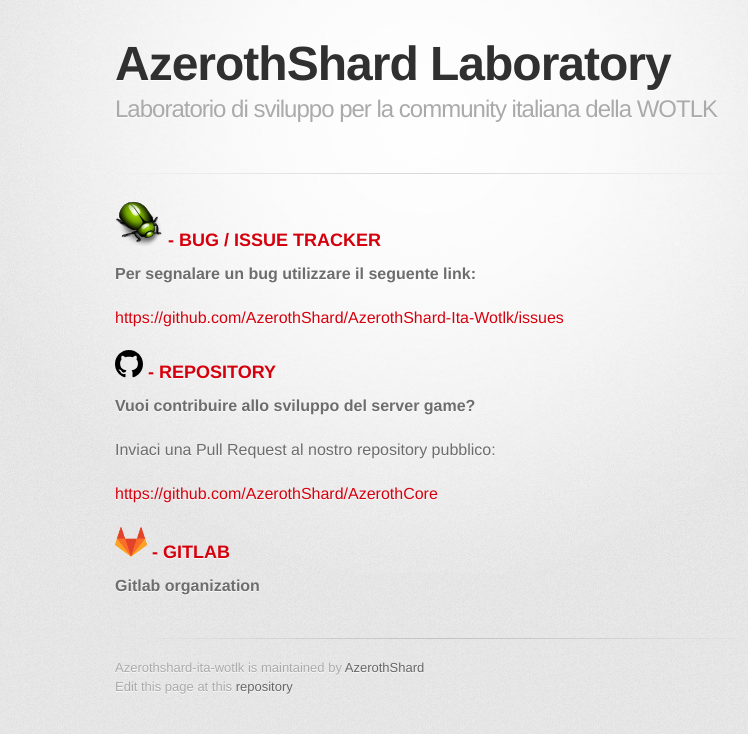
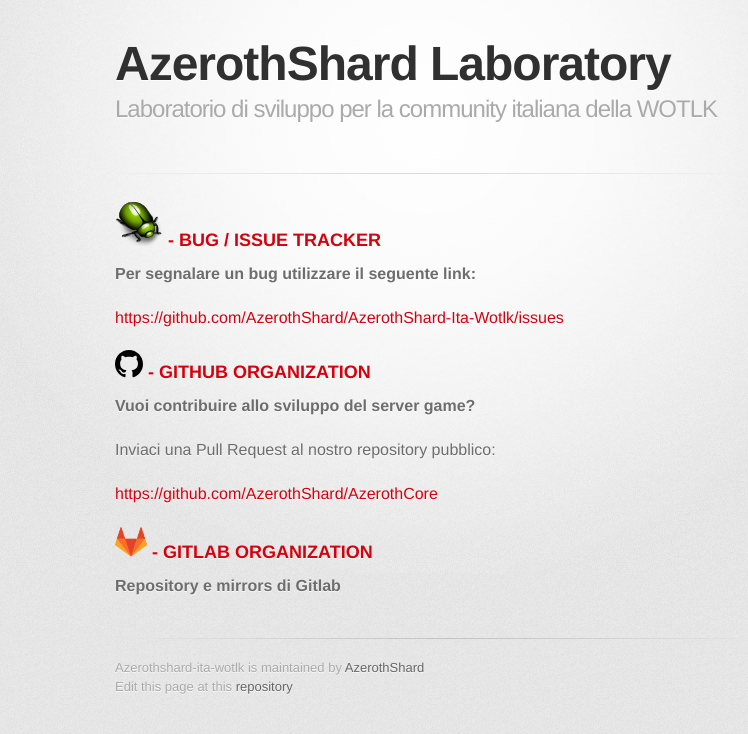
Before and after one commit to AzerothShard/AzerothShard-Ita-Wotlk, a plain HTML site: page index.html in a window 1280 px wide. Shown: the whole page, without its empty margins (215-963 px from the left). Drawn offline with Linux system fonts and the light colour scheme; a web font is replaced by a local one.

Commit message:
Update index.html

```diff
--- a/index.html
+++ b/index.html
@@ -39,7 +39,7 @@
           <h3>
           <a id="repository" class="anchor" href="https://github.com/AzerothShard/AzerothCore" aria-hidden="true"><span aria-hidden="true" class="octicon octicon-link"></span>
           <svg aria-hidden="true" class="octicon octicon-mark-github" height="28" version="1.1" viewBox="0 0 16 16" width="28"><path d="M8 0C3.58 0 0 3.58 0 8c0 3.54 2.29 6.53 5.47 7.59 0.4 0.07 0.55-0.17 0.55-0.38 0-0.19-0.01-0.82-0.01-1.49-2.01 0.37-2.53-0.49-2.69-0.94-0.09-0.23-0.48-0.94-0.82-1.13-0.28-0.15-0.68-0.52-0.01-0.53 0.63-0.01 1.08 0.58 1.23 0.82 0.72 1.21 1.87 0.87 2.33 0.66 0.07-0.52 0.28-0.87 0.51-1.07-1.78-0.2-3.64-0.89-3.64-3.95 0-0.87 0.31-1.59 0.82-2.15-0.08-0.2-0.36-1.02 0.08-2.12 0 0 0.67-0.21 2.2 0.82 0.64-0.18 1.32-0.27 2-0.27 0.68 0 1.36 0.09 2 0.27 1.53-1.04 2.2-0.82 2.2-0.82 0.44 1.1 0.16 1.92 0.08 2.12 0.51 0.56 0.82 1.27 0.82 2.15 0 3.07-1.87 3.75-3.65 3.95 0.29 0.25 0.54 0.73 0.54 1.48 0 1.07-0.01 1.93-0.01 2.2 0 0.21 0.15 0.46 0.55 0.38C13.71 14.53 16 11.53 16 8 16 3.58 12.42 0 8 0z"></path></svg>
-           - REPOSITORY</a></h3>
+           - GITHUB ORGANIZATION</a></h3>
 
           <p><strong>Vuoi contribuire allo sviluppo del server game?</strong> </p>
 
@@ -49,11 +49,11 @@
 
           <h3>
             <a id="gitlab" class="anchor" href="https://gitlab.com/groups/azerothshard" aria-hidden="true"><span aria-hidden="true" class="octicon octicon-link"></span>
-            <img src="images/gitlab.ico"/> - GITLAB
+            <img src="images/gitlab.ico"/> - GITLAB ORGANIZATION
             </a>
           </h3>
 
-          <p><strong>Gitlab organization</strong></p>
+          <p><strong>Repository e mirrors di Gitlab</strong></p>
 
         </section>
 
```
